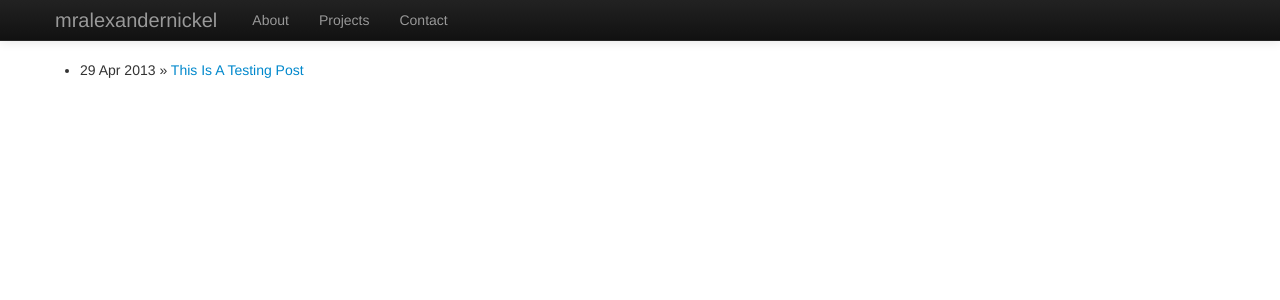
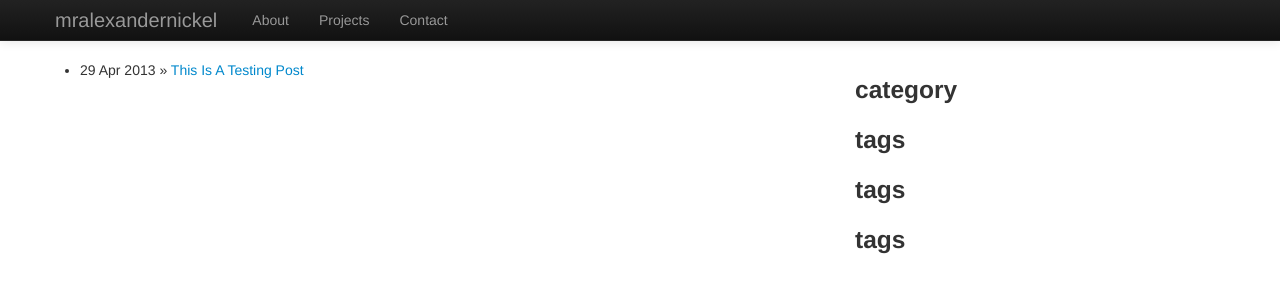
Before and after one commit to mralexandernickel/mralexandernickel.github.com, a Jekyll site: the page built from index.html, in a window 1280 px wide. Shown: the top 300 px of the page. Built offline with Jekyll 4.4.1, drawn with Linux system fonts in a browser that asks for light colours; nearby versions of some CDN libraries.

Commit message:
testing categories and tags

```diff
--- a/index.html
+++ b/index.html
@@ -10,6 +10,11 @@ layout: default
     </ul>
   </div>
   <div class="span4">
-
+    {% for category in site.categories %}
+    <h3>category</h3>
+    {% endfor %}
+    {% for tag in site.tags %}
+    <h3>tags</h3>
+    {% endfor %}
   </div>
 </div>
```
